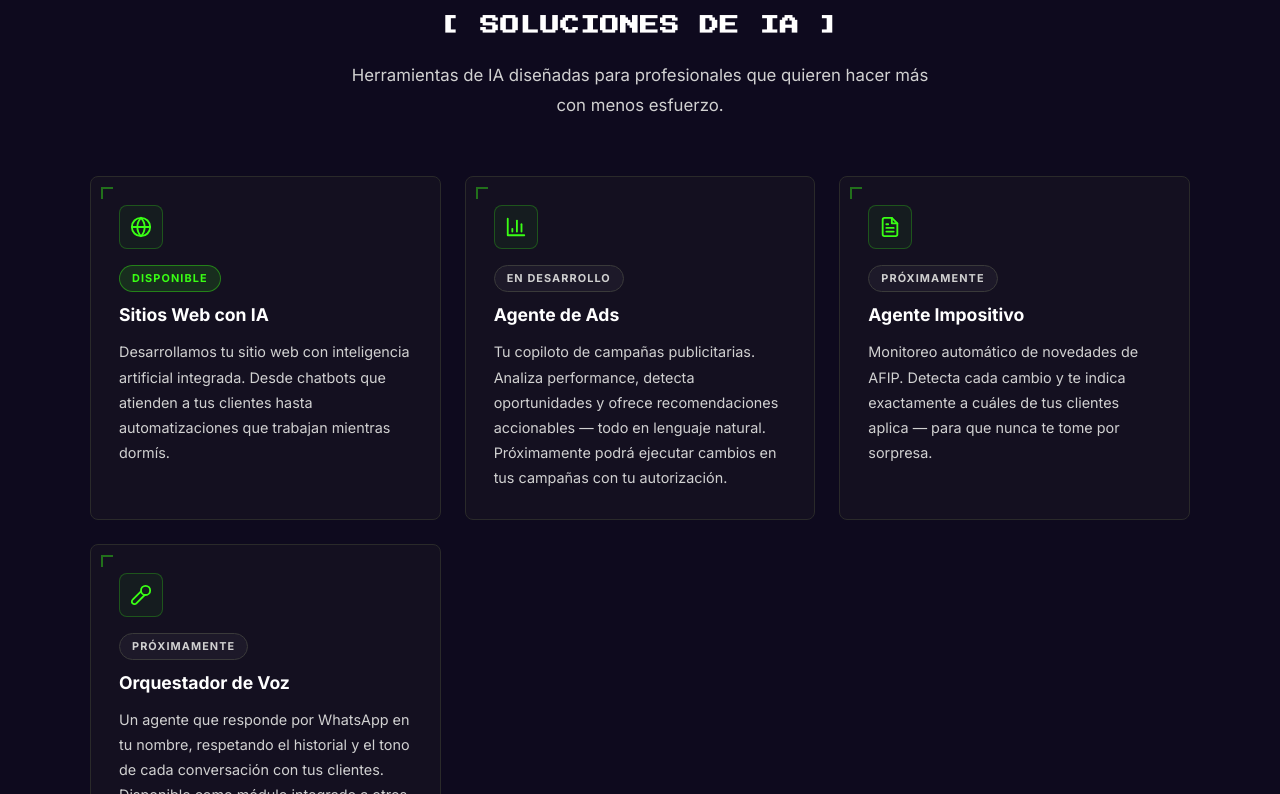
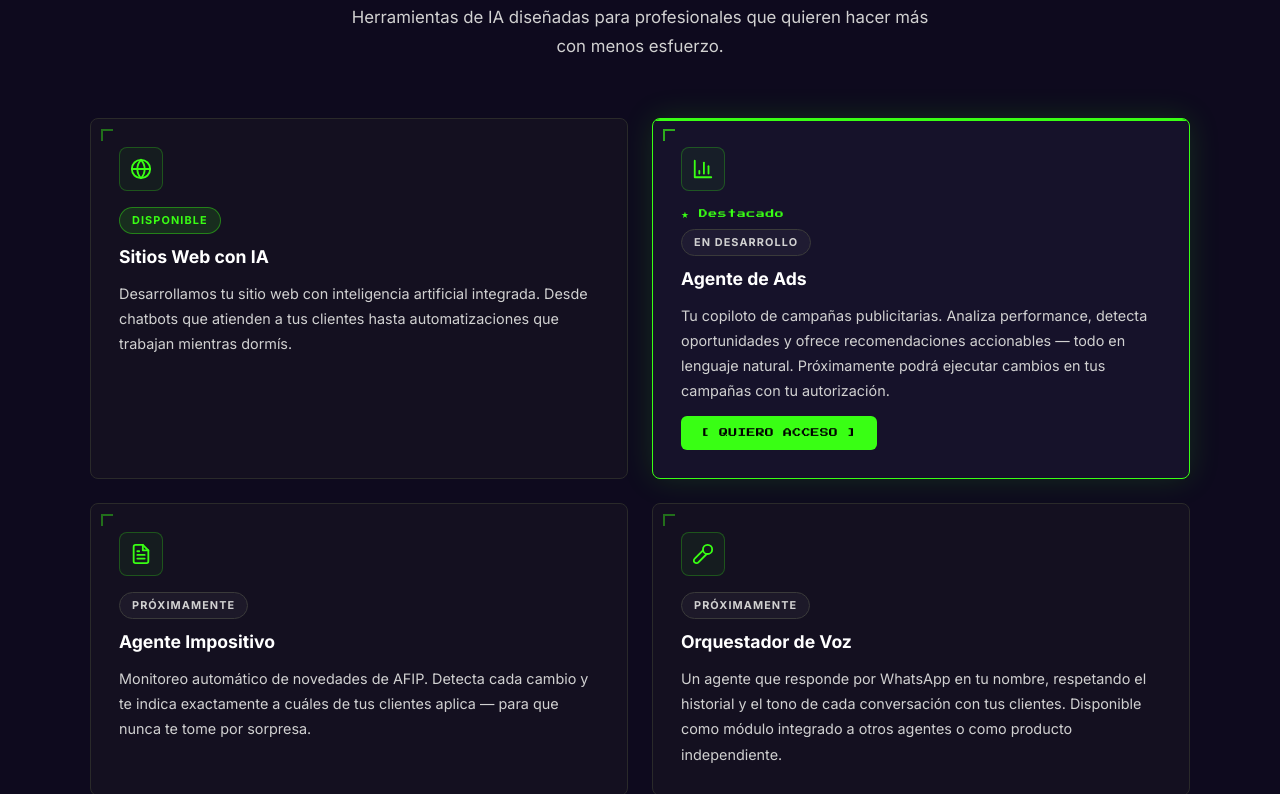
Before and after one commit to emilianosala/megabait-web, a Next.js app: page / in a window 1280 px wide. Shown: the part 1006-1800 px from the top of the page. Built offline with nearby package versions, Linux system fonts and the light colour scheme.

Commit message:
fix(productos): 2x2 grid, featured Agente de Ads card, wider hero tagline

```diff
--- a/components/Hero/Hero.module.css
+++ b/components/Hero/Hero.module.css
@@ -43,7 +43,7 @@
   position: relative;
   z-index: 1;
   width: 100%;
-  max-width: 820px;
+  max-width: 980px;
   margin: 0 auto;
   padding: 120px 2.5rem 80px;
   display: flex;
--- a/components/Productos/Productos.module.css
+++ b/components/Productos/Productos.module.css
@@ -44,7 +44,7 @@
 /* ── Grid ── */
 .grid {
   display: grid;
-  grid-template-columns: repeat(auto-fit, minmax(260px, 1fr));
+  grid-template-columns: repeat(2, 1fr);
   gap: 1.5rem;
 }
 
@@ -189,8 +189,68 @@
   z-index: 2;
 }
 
-@media (max-width: 600px) {
+/* ── Featured card ── */
+.cardFeatured {
+  border-color: #39ff14;
+  box-shadow: 0 0 32px rgba(57, 255, 20, 0.14), inset 0 0 0 0 transparent;
+  background-color: #16122a;
+}
+
+.cardFeatured::before {
+  transform: scaleX(1); /* top accent line always visible */
+}
+
+.cardFeatured:hover {
+  box-shadow: 0 0 40px rgba(57, 255, 20, 0.22);
+}
+
+.cardFeatured .cardBracket {
+  border-color: rgba(57, 255, 20, 0.65);
+}
+
+/* Featured label above badge */
+.destacadoLabel {
+  font-family: var(--font-press-start), monospace;
+  font-size: 0.55rem;
+  letter-spacing: 0.08em;
+  color: #39ff14;
+  margin-bottom: -4px; /* tighten gap to badge below */
+}
+
+/* CTA inside featured card */
+.cardCta {
+  display: inline-block;
+  margin-top: auto;
+  padding-top: 1rem;
+  font-family: var(--font-press-start), monospace;
+  font-size: 0.55rem;
+  letter-spacing: 0.04em;
+  color: #000;
+  background-color: #39ff14;
+  border: none;
+  border-radius: 6px;
+  padding: 10px 20px;
+  cursor: pointer;
+  text-align: center;
+  transition: background-color 0.2s ease, box-shadow 0.2s ease,
+    transform 0.2s ease;
+  line-height: 1.6;
+  align-self: flex-start;
+}
+
+.cardCta:hover {
+  background-color: #2dd10f;
+  box-shadow: 0 0 18px rgba(57, 255, 20, 0.4);
+  transform: translateY(-2px);
+}
+
+@media (max-width: 680px) {
   .grid {
     grid-template-columns: 1fr;
   }
+
+  .cardCta {
+    align-self: stretch;
+    text-align: center;
+  }
 }
--- a/components/Productos/Productos.tsx
+++ b/components/Productos/Productos.tsx
@@ -9,6 +9,7 @@ const products = [
       "Desarrollamos tu sitio web con inteligencia artificial integrada. Desde chatbots que atienden a tus clientes hasta automatizaciones que trabajan mientras dormís.",
     badge: "DISPONIBLE",
     badgeType: "available",
+    featured: false,
   },
   {
     Icon: BarChart3,
@@ -17,6 +18,7 @@ const products = [
       "Tu copiloto de campañas publicitarias. Analiza performance, detecta oportunidades y ofrece recomendaciones accionables — todo en lenguaje natural. Próximamente podrá ejecutar cambios en tus campañas con tu autorización.",
     badge: "EN DESARROLLO",
     badgeType: "dev",
+    featured: true,
   },
   {
     Icon: FileText,
@@ -25,6 +27,7 @@ const products = [
       "Monitoreo automático de novedades de AFIP. Detecta cada cambio y te indica exactamente a cuáles de tus clientes aplica — para que nunca te tome por sorpresa.",
     badge: "PRÓXIMAMENTE",
     badgeType: "soon",
+    featured: false,
   },
   {
     Icon: Mic2,
@@ -33,6 +36,7 @@ const products = [
       "Un agente que responde por WhatsApp en tu nombre, respetando el historial y el tono de cada conversación con tus clientes. Disponible como módulo integrado a otros agentes o como producto independiente.",
     badge: "PRÓXIMAMENTE",
     badgeType: "soon",
+    featured: false,
   },
 ];
 
@@ -55,7 +59,7 @@ export default function Productos() {
           {products.map((product, i) => (
             <div
               key={product.name}
-              className={styles.card}
+              className={`${styles.card} ${product.featured ? styles.cardFeatured : ""}`}
               data-animate
               data-animate-delay={String(i + 1)}
             >
@@ -66,6 +70,11 @@ export default function Productos() {
                 <product.Icon size={22} className={styles.cardIconSvg} />
               </div>
 
+              {/* Featured label */}
+              {product.featured && (
+                <p className={styles.destacadoLabel}>★ Destacado</p>
+              )}
+
               <div
                 className={`${styles.badge} ${styles[`badge_${product.badgeType}`]}`}
               >
@@ -74,6 +83,13 @@ export default function Productos() {
 
               <h3 className={styles.cardName}>{product.name}</h3>
               <p className={styles.cardDesc}>{product.description}</p>
+
+              {/* CTA only on featured card */}
+              {product.featured && (
+                <a href="#waitlist" className={styles.cardCta}>
+                  [ QUIERO ACCESO ]
+                </a>
+              )}
             </div>
           ))}
         </div>
```
